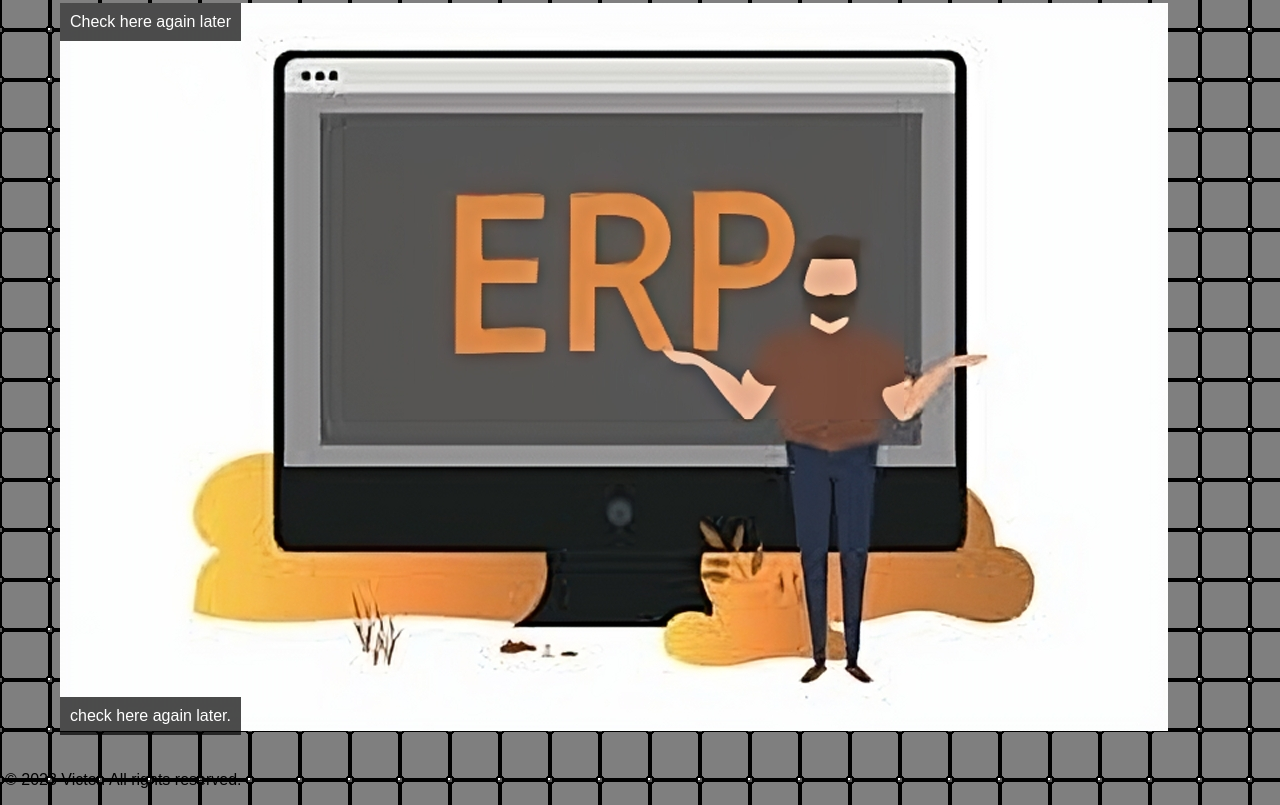
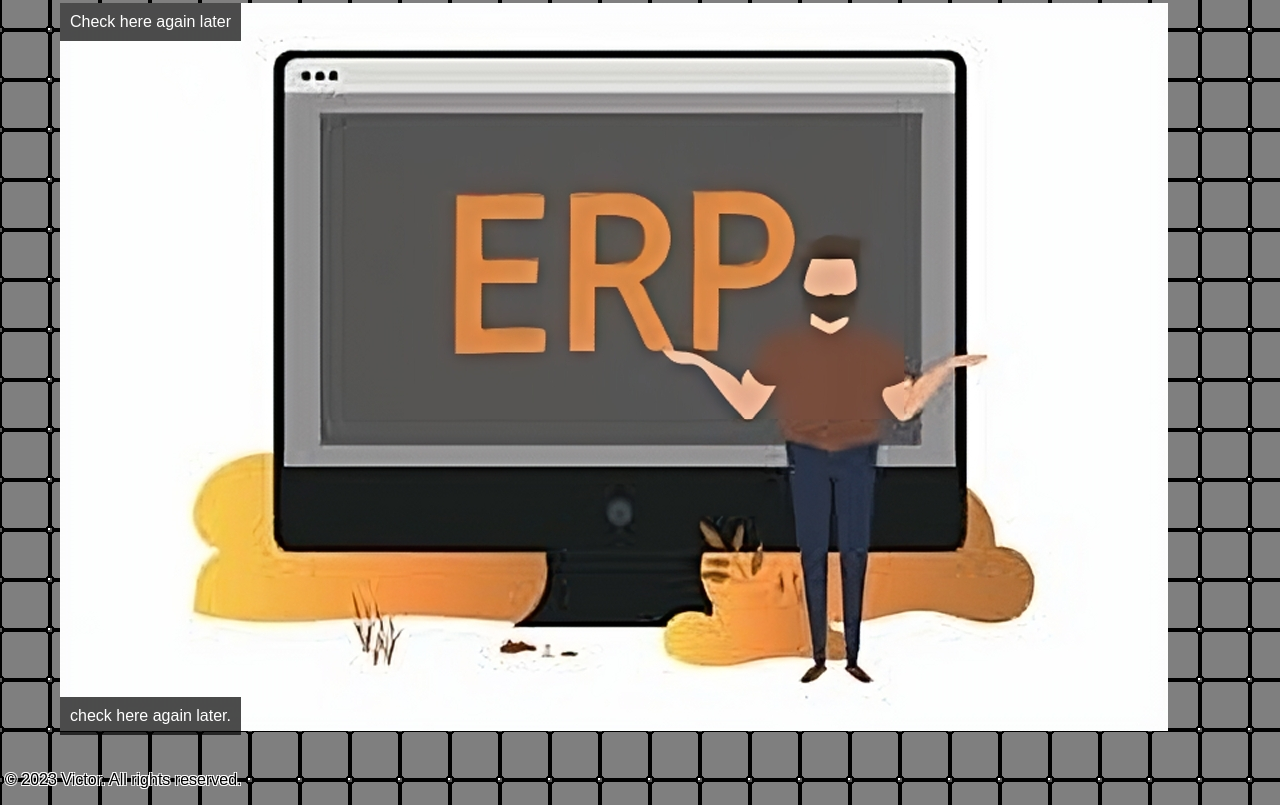
Before and after one commit to victoref2/my-first-static-web-app, a website: page src/index.html in a window 1280 px wide. Shown: the part 820-1625 px from the top of the page. Drawn offline with Linux system fonts and the light colour scheme.

Commit message:
feathers

```diff
--- a/src/index.html
+++ b/src/index.html
@@ -17,6 +17,12 @@
     }
     footer {
       margin: 5px;
+      color: black; /* Color of the text */
+  text-shadow:
+    -1px -1px 0 white, /* Top-left */
+    1px -1px 0 white, /* Top-right */
+    -1px 1px 0 white, /* Bottom-left */
+    1px 1px 0 white; /* Bottom-right */
     }
     .header {
       text-align: center;
```
